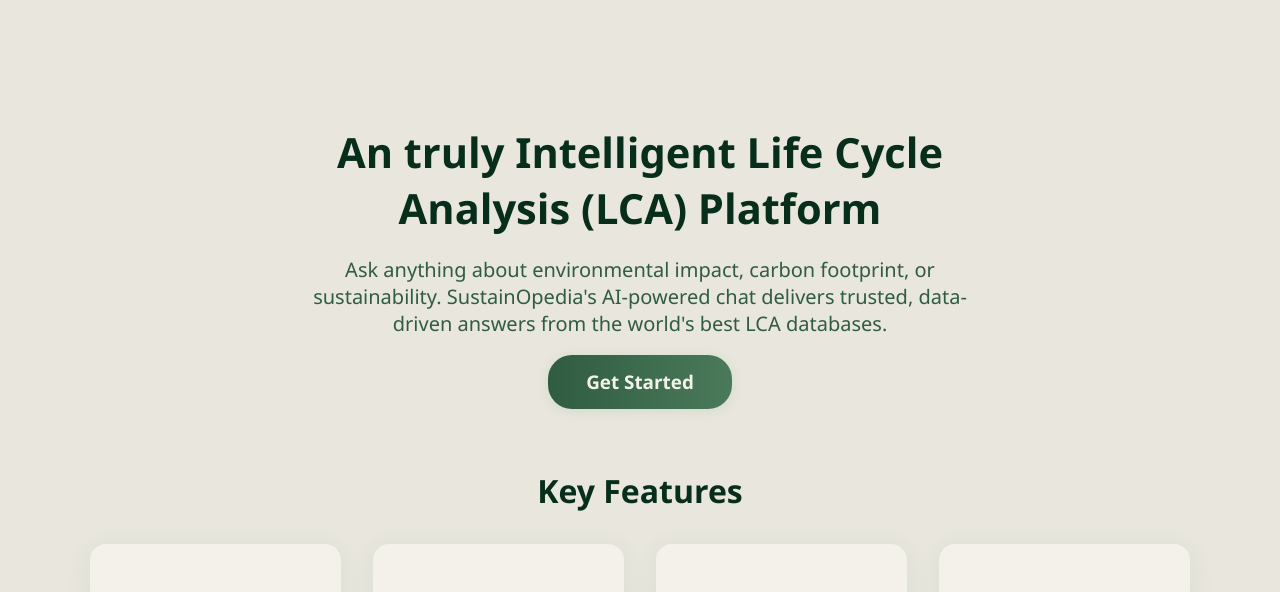
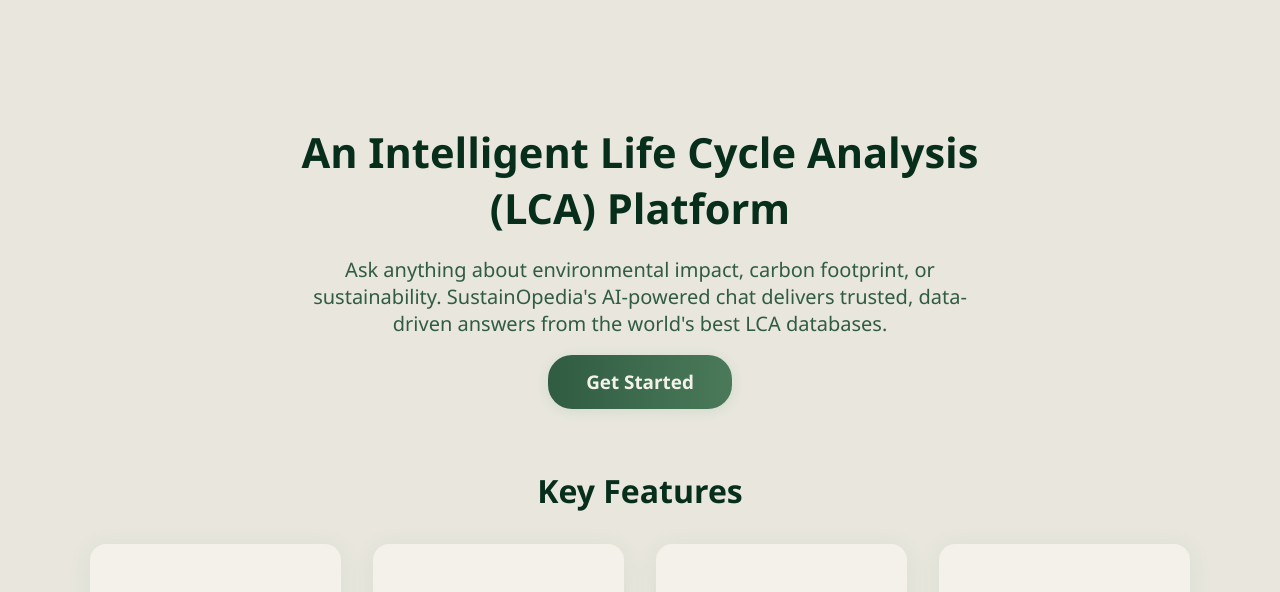
Before and after one commit to rainchannn123/sustainopedia_web, a website: page public/welcome.html in a window 1280 px wide. Shown: the part 136-728 px from the top of the page. Drawn offline with Linux system fonts and the light colour scheme.

Commit message:
welcome page

```diff
--- a/public/welcome.html
+++ b/public/welcome.html
@@ -31,7 +31,7 @@
     <main class="welcome-main">
         <p class="top-temp-banner">We are currently only accepting login for restricted users. We will open access to all users soon. Please stay tuned!</p>
         <section class="hero">
-            <h1 class="hero-title">An truly Intelligent Life Cycle Analysis (LCA) Platform</h1>
+            <h1 class="hero-title">An Intelligent Life Cycle Analysis (LCA) Platform</h1>
             <p class="hero-sub">Ask anything about environmental impact, carbon footprint, or sustainability. SustainOpedia's AI-powered chat delivers trusted, data-driven answers from the world's best LCA databases.</p>
             <a href="login.html" class="get-started-btn">Get Started</a>
         </section>
```
